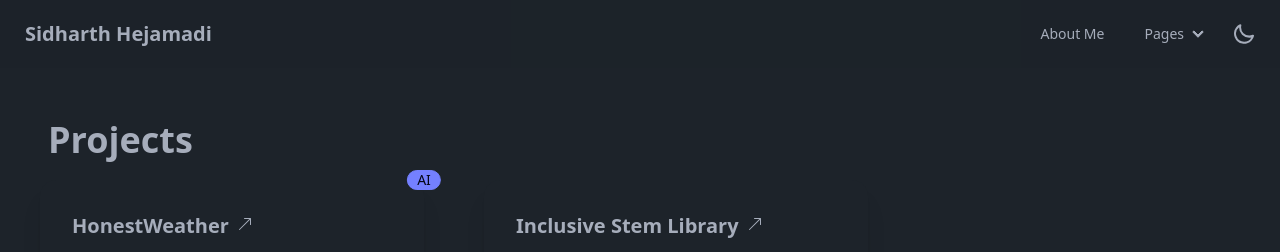
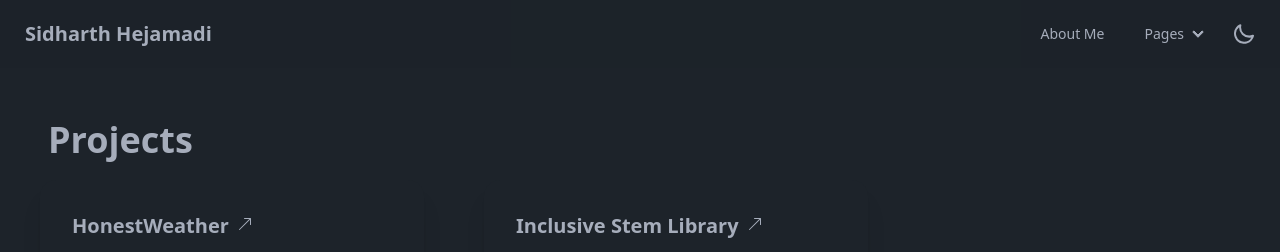
Before and after one commit to HejSidharth/Portfolio, a React (Vite) app: page /project in a window 1280 px wide. Shown: the top 252 px of the page. Built offline with nearby package versions, Linux system fonts and the light colour scheme.

Commit message:
took off badges

```diff
--- a/src/pages/Projects.tsx
+++ b/src/pages/Projects.tsx
@@ -6,7 +6,6 @@ export default function Projects() {
       <div className='flex flex-col sm:flex-row mt-5 justify-start sm:justify-start items-center sm:items-start gap-5'>
         <a href="https://github.com/HejSidharth/HonestWeather">
       <div className="ml-0 sm:ml-10 card w-96 bg-base-100 shadow-xl  hover:bg-base-200 transition-colors duration-200 indicator">
-        <span className='indicator-item badge badge-primary'>AI</span>
         <div className="card-body">
           <h2 className="card-title">
             HonestWeather
```
